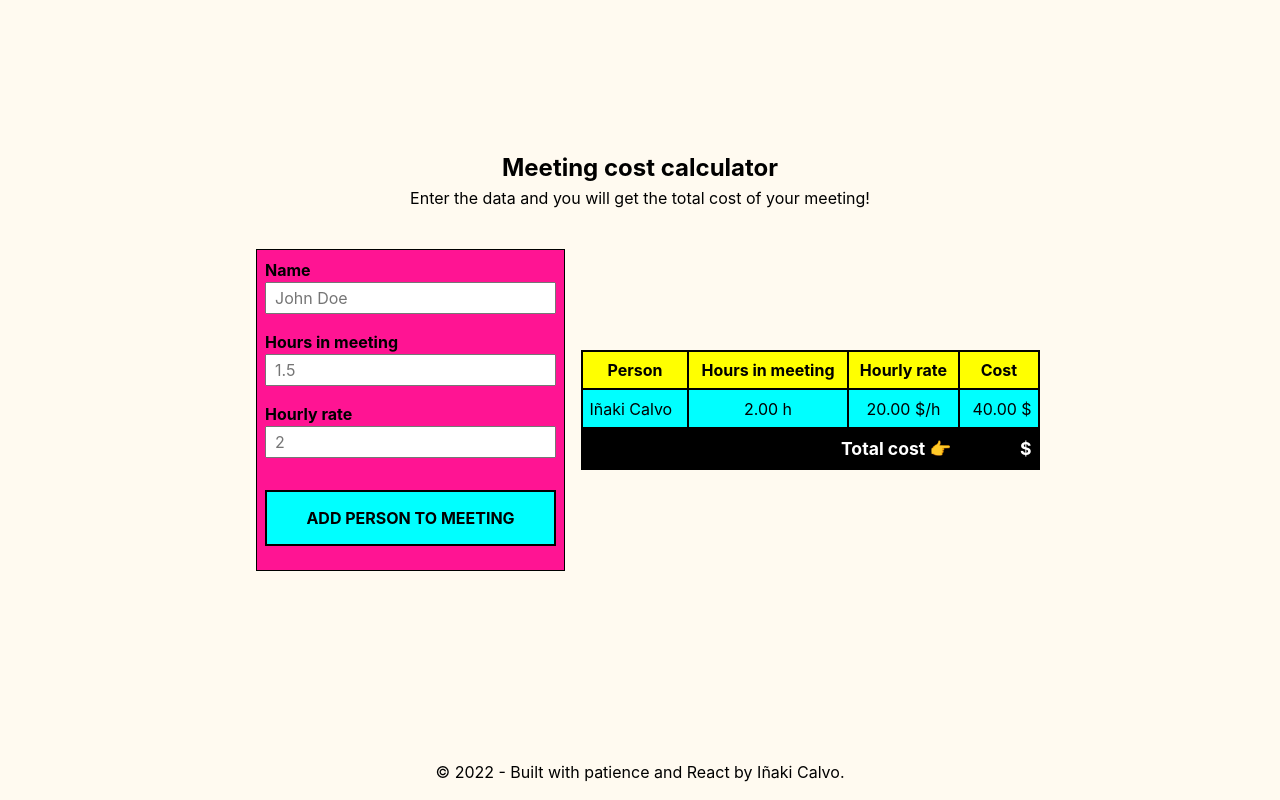
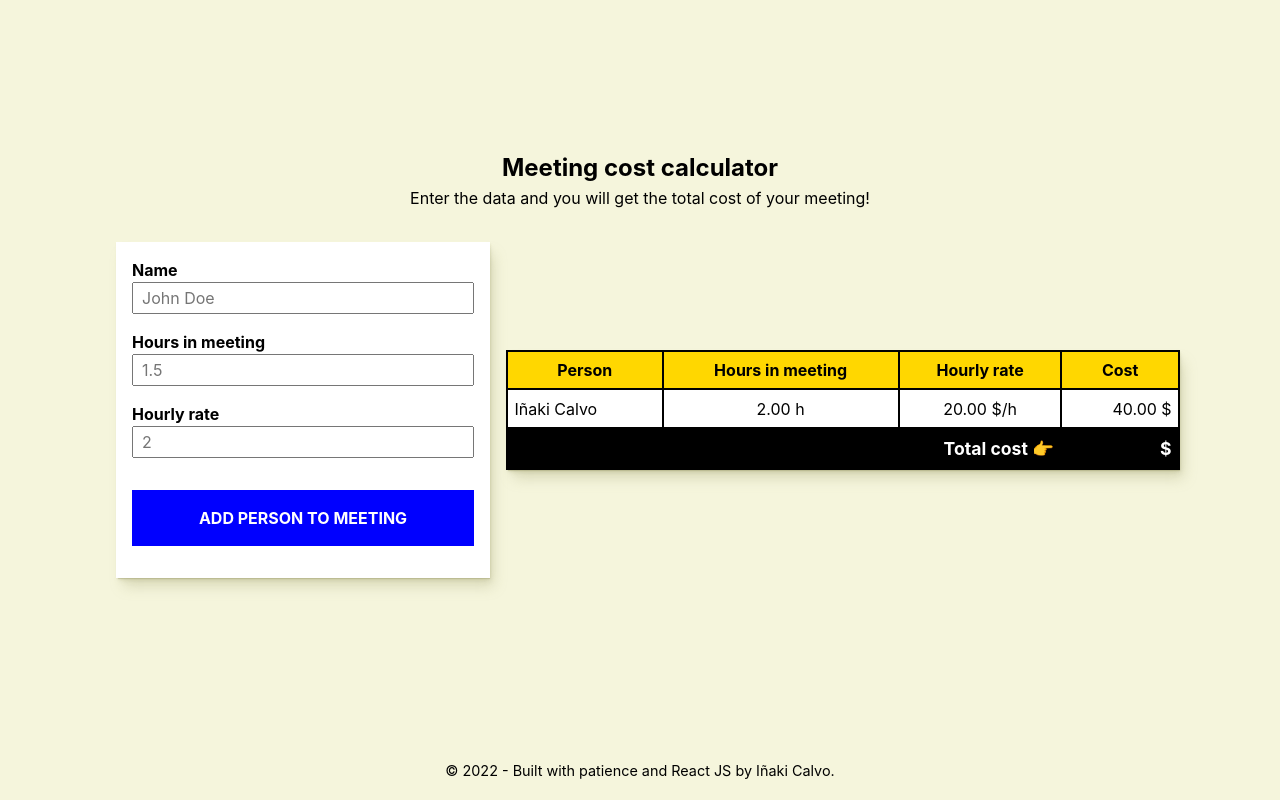
Before and after one commit to inakicalvo/meeting-cost-calculator, a React (Create React App) app: page / in a window 1280 px wide. Built offline with nearby package versions, Linux system fonts and the light colour scheme.

Commit message:
CSS styling

```diff
--- a/src/App.css
+++ b/src/App.css
@@ -26,7 +26,7 @@ html, body {
 body {
   line-height: 1.5;
   -webkit-font-smoothing: antialiased;
-  background-color:floralwhite;
+  background-color:#f5f5dc;
 }
 /*
   6. Improve media defaults
@@ -56,6 +56,28 @@ p, h1, h2, h3, h4, h5, h6 {
 
 /* CSS RESET - END */
 
+:root {
+  --shadow-color: 60deg 21% 57%;
+  --shadow-elevation-low:
+    0.3px 0.5px 0.7px hsl(var(--shadow-color) / 0.34),
+    0.4px 0.8px 1px -1.2px hsl(var(--shadow-color) / 0.34),
+    1px 2px 2.5px -2.5px hsl(var(--shadow-color) / 0.34);
+  --shadow-elevation-medium:
+    0.3px 0.5px 0.7px hsl(var(--shadow-color) / 0.36),
+    0.8px 1.6px 2px -0.8px hsl(var(--shadow-color) / 0.36),
+    2.1px 4.1px 5.2px -1.7px hsl(var(--shadow-color) / 0.36),
+    5px 10px 12.6px -2.5px hsl(var(--shadow-color) / 0.36);
+  --shadow-elevation-high:
+    0.3px 0.5px 0.7px hsl(var(--shadow-color) / 0.34),
+    1.5px 2.9px 3.7px -0.4px hsl(var(--shadow-color) / 0.34),
+    2.7px 5.4px 6.8px -0.7px hsl(var(--shadow-color) / 0.34),
+    4.5px 8.9px 11.2px -1.1px hsl(var(--shadow-color) / 0.34),
+    7.1px 14.3px 18px -1.4px hsl(var(--shadow-color) / 0.34),
+    11.2px 22.3px 28.1px -1.8px hsl(var(--shadow-color) / 0.34),
+    17px 33.9px 42.7px -2.1px hsl(var(--shadow-color) / 0.34),
+    25px 50px 62.9px -2.5px hsl(var(--shadow-color) / 0.34);
+}
+
 /* LAYOUT */
 #app {
   height: 95vh;
@@ -64,7 +86,7 @@ p, h1, h2, h3, h4, h5, h6 {
   align-items: center;
 }
 .App {
-  max-width: 800px;
+  max-width: 1080px;
   width: 90%;
   display: flex;
   flex-wrap: wrap;
@@ -72,7 +94,7 @@ p, h1, h2, h3, h4, h5, h6 {
 }
 
 div.header {
-  min-width: 350px;
+  min-width: 320px;
   text-align: center;
 }
 
@@ -89,9 +111,10 @@ div.header {
 form {
   flex: 1 0 200px;
   margin: 1rem;
-  border: 1px solid black;
   padding: 0.5rem;
-  background-color:deeppink
+  background-color:white;
+  box-shadow: var(--shadow-elevation-medium);
+  padding: 1rem;
 }
 
 label {
@@ -107,7 +130,7 @@ input {
 }
 
 input[type='submit'] {
-  background-color:cyan;
+  background-color:blue;
   height: 3.5rem;
   border: none;
   font-weight: 700;
@@ -115,11 +138,11 @@ input[type='submit'] {
   margin-top: 1rem;
   cursor: pointer;
   transition: all 0.3s ease-in-out;
-  border: 2px solid black;
+  color:white;
 }
 
 input[type='submit']:hover {
-  background-color: yellow;
+  background-color:indigo;
   transform: scale(102%);
 }
 
@@ -138,9 +161,10 @@ td.td-right {
 /* TABLE */
 
 table {
-  flex: 1 0 350px;
-  /* margin: 1rem; */
+  flex: 1 1 500px;
   background-color: black;
+  box-shadow: var(--shadow-elevation-medium);
+
 }
 
 tr {
@@ -151,15 +175,15 @@ th, td {
   padding: 0.4rem;
 }
 th {
-  background-color: yellow;
+  background-color:gold;
 }
 
 tr:nth-child(even) {
-  background-color: cyan;
+  background-color: white;
 }
 
 tr:nth-child(odd) {
-  background-color: rgb(255, 128, 255);
+  background-color:cornsilk;
 }
 
 tr:last-child {
@@ -170,4 +194,5 @@ tr:last-child {
 
 footer {
   text-align: center;
+  font-size: 0.9rem;
 }
--- a/src/components/Footer.js
+++ b/src/components/Footer.js
@@ -4,7 +4,7 @@ const Footer = () => {
 
     const d = new Date();
   return (
-    <footer>&#169; {d.getFullYear()} - Built with patience and React by Iñaki Calvo.</footer>
+    <footer>&#169; {d.getFullYear()} - Built with patience and React JS by Iñaki Calvo.</footer>
   )
 }
 
--- a/src/components/Table.js
+++ b/src/components/Table.js
@@ -25,7 +25,7 @@ const Table = ({ participants }) => {
         {/* <td></td>
         <td></td> */}
         <td colSpan={3} className="no-left-bottom-border td-right fw-700">Total cost 👉</td>
-        <td className="td-right fw-700">{participants.length > 1 ? totalCost : ''} $</td>
+        <td className="td-right fw-700">{participants.length > 1 ? totalCost.toFixed(2) : ''} $</td>
       </tr>
     </table>
   );
```
